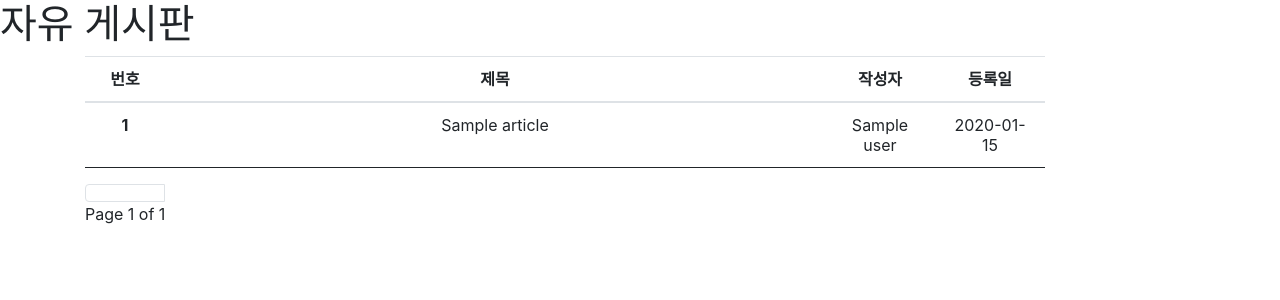
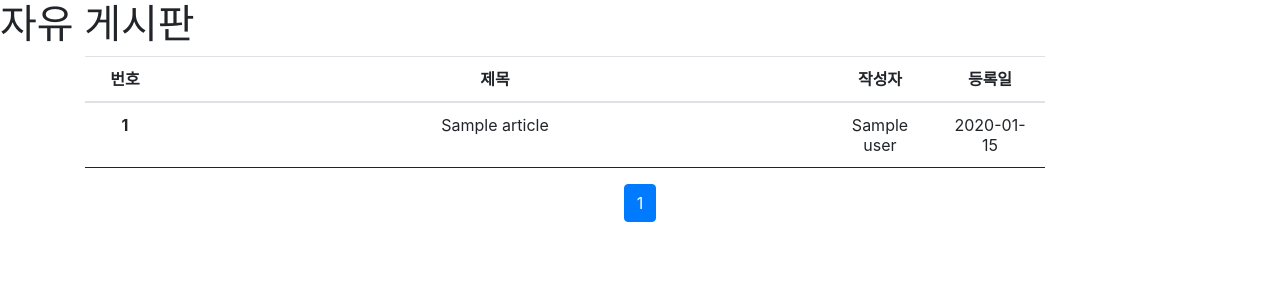
Before and after one commit to jaebee94/JoJoMovie, a Django app: template community/templates/community/index.html in a window 1280 px wide. Shown: the part 56-356 px from the top of the page. Run offline with Django 3.2, Linux system fonts and the light colour scheme; the template is opened without the code that fills it: most values are stand-ins (such as "Sample title", 1, 10 or a date in 2020); some libraries are stand-ins or nearby versions.

Commit message:
자유게시판 기능 구현

```diff
--- a/community/templates/community/index.html
+++ b/community/templates/community/index.html
@@ -32,31 +32,28 @@
         </table>
     </div>
     <nav>
-        <ul class="pagination">
-            <span class="step-links">
+        <ul class="pagination justify-content-center">
                 {% if page_obj.has_previous %}
-                    <li class="page-item disabled">
-                        <a href="?page=1">&laquo; 처음</a>
+                    <li class="page-item">
+                        <a class="page-link" href="?page=1">&laquo; 처음</a>
                     </li>
-                    <li class="page-item"
-                        <a href="?page={{ page_obj.previous_page_number }}">Prev</a>
+                    <li class="page-item">
+                        <a class="page-link" href="?page={{ page_obj.previous_page_number }}">{{ page_obj.previous_page_number }}</a>
+                    </li>
                 {% endif %}
 
-
-                <li class="page-item"><a class="page-link" href="#"></a></li>
-
-
-                <span class="current">
-                    Page {{ page_obj.number }} of {{ page_obj.paginator.num_pages }}
-                </span>
+                <li class="page-item active" aria-current="page">
+                    <a class="page-link" href="#">{{ page_obj.number }}<span class="sr-only">(current)</span></a>
+                </li>
 
                 {% if page_obj.has_next %}
-                <li class="page-item disabled">
-                    <a href="?page={{ page_obj.next_page_number }}">Next</a>
-                    <a href="?page={{ page_obj.paginator.num_pages }}">끝 &raquo;</a>
+                <li class="page-item">
+                    <a class="page-link" href="?page={{ page_obj.next_page_number }}">{{ page_obj.next_page_number }}</a>
+                </li>
+                <li>
+                    <a class="page-link" href="?page={{ page_obj.paginator.num_pages }}">끝 &raquo;</a>
                 </li>
                 {% endif %}
-            </span>
         </ul>
     </nav>
 </div>
--- a/community/views.py
+++ b/community/views.py
@@ -8,7 +8,7 @@ from django.core.paginator import Paginator
 # Create your views here.
 def index(request):
     articles = Article.objects.order_by('-pk')
-    paginator = Paginator(articles, 2)
+    paginator = Paginator(articles, 3)
 
     page = request.GET.get('page')
     page_obj = paginator.get_page(page)
```
